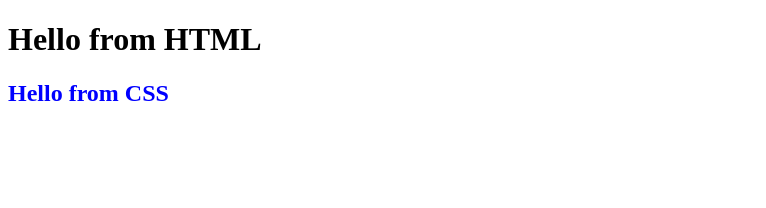
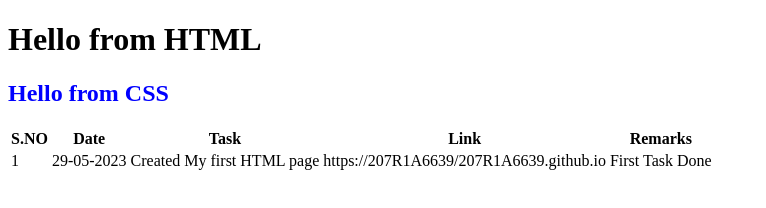
Before and after one commit to 207R1A6639/207R1A6639.github.io, a plain HTML site: page index.html in a window 1280 px wide. Shown: the whole page, without its empty margins (0-766 px from the left). Drawn offline with Linux system fonts and the light colour scheme.

Commit message:
completed first task

```diff
--- a/index.html
+++ b/index.html
@@ -10,6 +10,22 @@
 <body>
 <h1>Hello from HTML</h1>
 <h2>Hello from CSS</h2>
+<table>
+    <tr>
+        <th>S.NO</th>
+        <th>Date</th>
+        <th>Task</th>
+        <th>Link</th>
+        <th>Remarks</th>
+    </tr>
+    <tr>
+        <td>1</td>
+        <td>29-05-2023</td>
+        <td>Created My first HTML page</td>
+        <td>https://207R1A6639/207R1A6639.github.io</td>
+        <td>First Task Done</td>
+    </tr>
+</table>
 <script src="site.js"></script>
 </body>
 </html>
```
